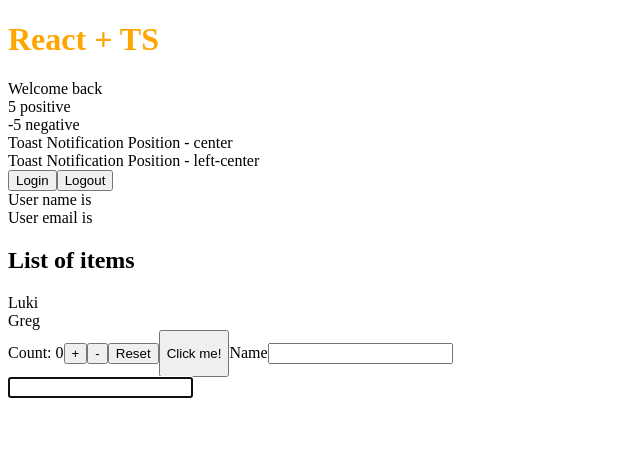
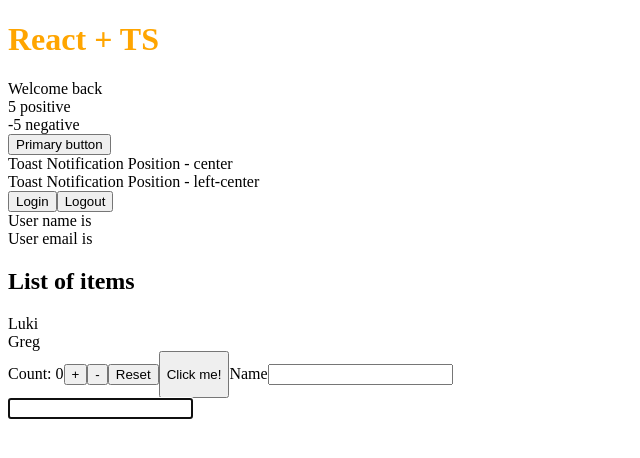
Before and after one commit to lukasz-klekner/react-ts-typing-template, a React app: page / in a window 1280 px wide. Shown: the top 458 px of the page, without its empty margins (0-640 px from the left). Built offline with nearby package versions, Linux system fonts and the light colour scheme.

Commit message:
feat: adds CustomButton component

```diff
--- a/src/App.tsx
+++ b/src/App.tsx
@@ -1,6 +1,7 @@
 import { ChangeEventHandler, MouseEventHandler } from 'react'
 import { Button } from './components/Button'
 import { UserContextProvider } from './components/context/UserContext'
+import { CustomButton } from './components/CustomButton'
 import { DisplayGreetingComponent } from './components/DisplayGreeting'
 import { Greeting } from './components/Greeting'
 import { CounterReducer } from './components/hooks/CounterReducer'
@@ -41,6 +42,10 @@ export const App = () => {
         <RandomNumber value={5} isPositive />
         <RandomNumber value={-5} isNegative />
 
+        <CustomButton variant="primary" onClick={() => console.log('clicked')}>
+          Primary button
+        </CustomButton>
+
         <Toast position="center" />
 
         <Toast position="left-center" />
--- /dev/null
+++ b/src/components/CustomButton.tsx
@@ -0,0 +1,15 @@
+import { ComponentProps } from 'react'
+
+type CustomButtonProps = {
+  readonly variant: 'primary' | 'secondary'
+} & ComponentProps<'button'>
+
+export const CustomButton = ({
+  variant,
+  children,
+  ...rest
+}: CustomButtonProps) => (
+  <button className={`${variant}`} {...rest}>
+    {children}
+  </button>
+)
```
